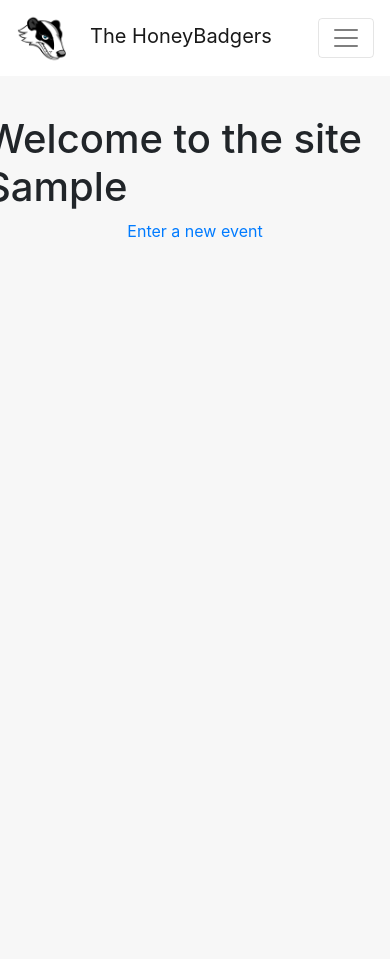
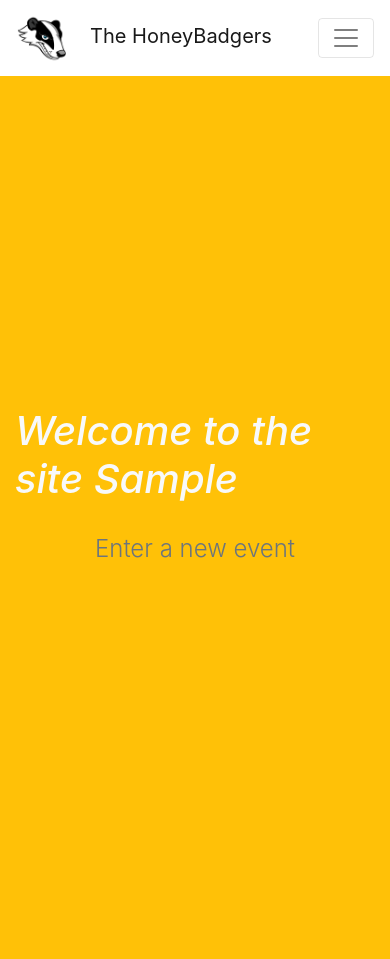
Before and after one commit to markusranda/ID202712-Badges, a Django app: page / in a window 390 px wide. After the commit the page ends 558 px from the top, so only its background shows below. Run offline with Django 3.2, Linux system fonts and the light colour scheme; the visitor is signed in with stand-in values (Sample User, id 1); some libraries are stand-ins or nearby versions.

Commit message:
Color on homepage. Still irritating y-scroll, no x-scroll

```diff
--- a/webserver/badge_project/badges/static/badges/style.css
+++ b/webserver/badge_project/badges/static/badges/style.css
@@ -224,3 +224,12 @@
     font-weight: bold;
     text-align: center;
 }
+
+nav {
+    z-index: 0;
+}
+
+.verticalCentered {
+    margin-top: -2vh;
+    height: 100%;
+}
--- a/webserver/badge_project/templates/home.html
+++ b/webserver/badge_project/templates/home.html
@@ -4,32 +4,47 @@
 {% block title %}Home{% endblock %}
 
 {% block content %}
-{% if user.is_authenticated %}
 
-        <h1 class="row justify-content-center" id="welcomeMsg">Welcome to the site {{ user.username|capfirst }}</h1>
-        <a style="text-align: center; display: block;" href="{% url 'events:event_pin' %}">Enter a new event</a>
-    {% else %}
+            {% if user.is_authenticated %}
+            <div class="container-fluid fill bg-warning text-dark verticalCentered" >
+                <div class="row m-0 h-100">
+                    <div class="col-md-6 m-4 mx-auto my-auto">
+                        <div class="row mt-4 mb-2 justify-content-center">
+                            <h1 class="text-light font-italic">Welcome to the site {{ user.username|capfirst }}</h1>
+                        </div>
+                        <div class="row mt-4 mb-2 justify-content-center">
+                            <a href="{% url 'events:event_pin' %}"><h4 class="text-muted font-weight-light u">Enter a new event</h4></a>
+                        </div>
+                    </div>
+                </div>
+            </div>
 
-<head>
-    <meta charset="UTF-8">
-    <title>Front page</title>
-    <link rel="shortcut icon" href="">
-</head>
-<body>
+        {% else %}
 
+            <div class="container-fluid bg-info" style="height: 100%;">
+                <div class="row h-100">
+                    <div class="col-md-4 mx-auto my-auto">
+                        <div class="row mb-2 justify-content-center">
+                            <h1 class="text-light">You are not logged in</h1>
+                        </div>
+                        <div class="row mt-4 mb-2 justify-content-center">
+                            <div class="col-lg-9">
+                                <button class="btn btn-lg btn-light btn-block" onclick="location.href='{% url 'login' %}'">Go to login
+                                page
+                            </button>
+                            </div>
+                        </div>
 
-<h2 class="row justify-content-center" id="loginTitle">You are not logged in</h2>
-<div class="row justify-content-center" id="loginContent">
-    <form method="get" action="{% url 'login' %}">
-            <button type="submit" class="btn loginBtn">Go to login page</button>
-    </form>
-</div>
+                        <div class="row mt-2 mb-2 justify-content-center">
+                            <div class="col-lg-9">
+                            <button class="btn btn-lg btn-outline-light btn-block" onclick="location.href='{% url 'signup' %}'">Create new
+                            account
+                            </button>
+                            </div>
+                        </div>
+                    </div>
+                </div>
+            </div>
+        {% endif %}
 
-
-<div class="row justify-content-center" id="underLoginContent">
-    <form method="get" action="{% url 'signup' %}">
-            <button type="submit" class="btn signUp">Create new account</button>
-    </form>
-</div>
-{% endif %}
 {% endblock %}
--- a/webserver/badge_project/templates/nav/nav.html
+++ b/webserver/badge_project/templates/nav/nav.html
@@ -17,7 +17,7 @@
     <script src="https://cdnjs.cloudflare.com/ajax/libs/popper.js/1.12.6/umd/popper.min.js"></script>
     <script src="https://maxcdn.bootstrapcdn.com/bootstrap/4.0.0/js/bootstrap.min.js"></script>
 </head>
-<body style="overflow-x: hidden;">
+<body>
 
 <nav class="navbar navbar-expand-lg navbar-light bg-white sticky-top m-0">
     <a class="navbar-brand" href="/"><img class="mr-4" src="{% static 'badges/badger.png' %}" style="max-width: 50px;">The HoneyBadgers</a>
--- a/webserver/badge_project/users/views.py
+++ b/webserver/badge_project/users/views.py
@@ -76,9 +76,8 @@
         return context
 
     def get_success_url(self):
-        user_id = self.request.user.id
-        username = CustomUser.objects.filter(id=user_id)
-        return reverse_lazy('profile_page', kwargs={'username': username})
+        username = self.kwargs['username']
+        return reverse('profile_page', kwargs={'username': username})
 
     def get_object(self, **kwargs):
         return get_object_or_404(CustomUser, pk=self.request.user.id)
```
